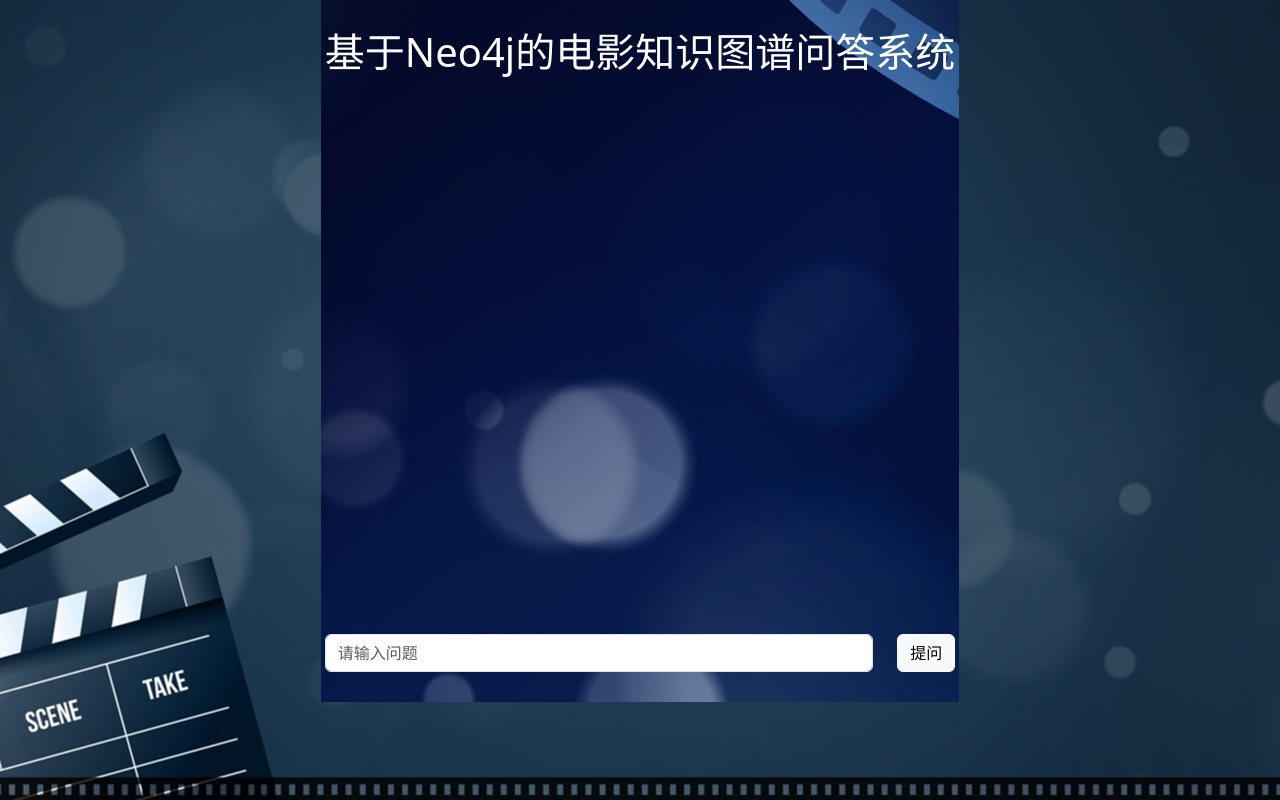
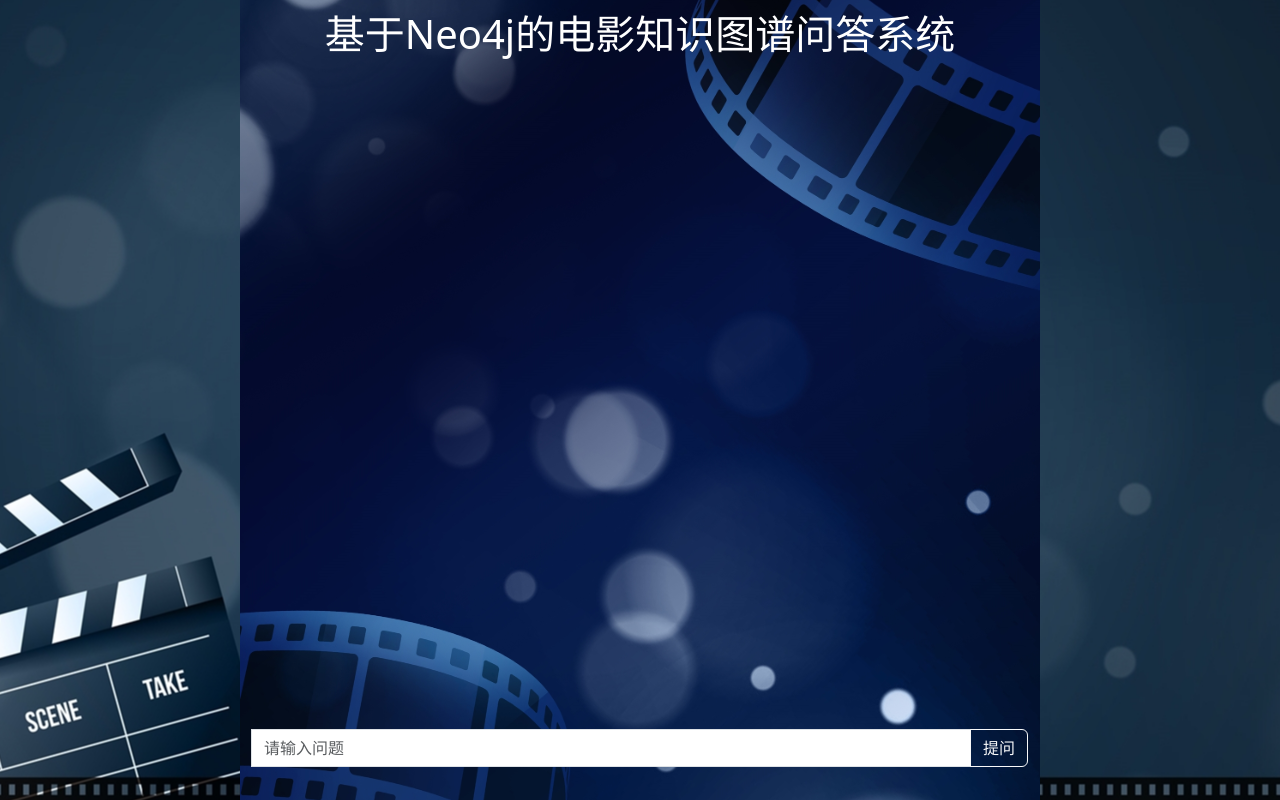
Before and after one commit to Regan-Law/MovieGraph, a Flask app: page /start in a window 1280 px wide. Run offline with Flask 3, Linux system fonts and the light colour scheme; some libraries are stand-ins or nearby versions.

Commit message:
complete

```diff
--- a/flaskr/data/question/【4】某电影有哪些演员出演.txt
+++ b/flaskr/data/question/【4】某电影有哪些演员出演.txt
@@ -4,3 +4,5 @@ nm中参演的演员都有哪些
 nm中哪些人演过
 nm这部电影的演员都有哪些
 nm这部电影中哪些人演过
+nm是由哪些人主演的
+nm是由谁主演的
--- a/flaskr/static/css/style.css
+++ b/flaskr/static/css/style.css
@@ -1,16 +1,15 @@
 body {
     background-size: auto;
-    background: url("flaskr/static/img/background.jpg") fixed center;
+    background: url("../img/background.jpg") center;
 }
 
 .wrapper {
-    background: url("flaskr/static/img/dialog.jpg") fixed center;
-    background-size: cover;
-    width: fit-content;
-    padding-top: 28px;
-    padding-bottom: 30px;
-    padding-left: 4px;
-    padding-right: 4px;
+    background: url("../img/dialog.jpg") fixed center;
+    background-size: 100vh;
+    width: 100vh;
+    padding-top: 10px;
+    padding-bottom: 10px;
+    height: 100vh;
 }
 
 #chat {
@@ -18,8 +17,9 @@ body {
     border-radius: 12px;
     padding-top: 10px;
     padding-bottom: 20px;
-    height: 550px;
+    height: 85%;
     overflow-y: auto;
+    text-align: center;
 }
 
 #chat .me {
@@ -86,7 +86,7 @@ body {
     /*滚动条里面小方块*/
     border-radius: 15px;
     -webkit-box-shadow: inset 0 0 5px rgba(0, 0, 0, 0.2);
-    background: #123488;
+    background: white;
     opacity: 0.5;
 }
 
@@ -98,12 +98,4 @@ body {
     opacity: 0.5;
 }
 
-#test {
-    width: 0;
-    height: 0;
-    border-width: 100px;
-    border-style: solid;
-    border-color: transparent transparent transparent #b2e281;
-}
-
 /*# sourceMappingURL=style.css.map */
--- a/flaskr/templates/QA.html
+++ b/flaskr/templates/QA.html
@@ -15,23 +15,18 @@
 				基于Neo4j的电影知识图谱问答系统
 			</h1>
 		</div>
-		<div id="chat"></div>
-		<div class="row">
-			<div class="col">
-				<input
+		<div id="chat" class="test-1"></div>
+		<div class="input-group">
+			<label for="info"></label><input
 				type="text"
 				id="info"
 				placeholder="请输入问题"
 				class="form-control"
 		/>
-			</div>
-			<div class="col-auto">
-				<button type="submit" id="send" class="btn btn-light">
+			<button type="submit" id="send" class="btn btn-outline-light">
 				提问
 			</button>
 		</div>
-		</div>
-		<div class="row align-content-center"></div>
 	</div>
 </div>
 <script src="../static/js/jquery-3.1.1.min.js"></script>
--- a/flaskr/util/question_classification.py
+++ b/flaskr/util/question_classification.py
@@ -33,7 +33,7 @@ class Question_classify:
 	def read_train_data(self):
 		train_x = []
 		train_y = []
-		file_list = getfilelist("../data/question/")
+		file_list = getfilelist("flaskr/data/question/")
 		# 遍历所有文件
 		for one_file in file_list:
 			# 获取文件名中的数字
```
Also changed, not shown: flaskr/static/js/main.js (+32 -69 lines), flaskr/util/preprocess_data.py (+10 -10 lines). Lines whose indentation alone changed are shown as unchanged.
